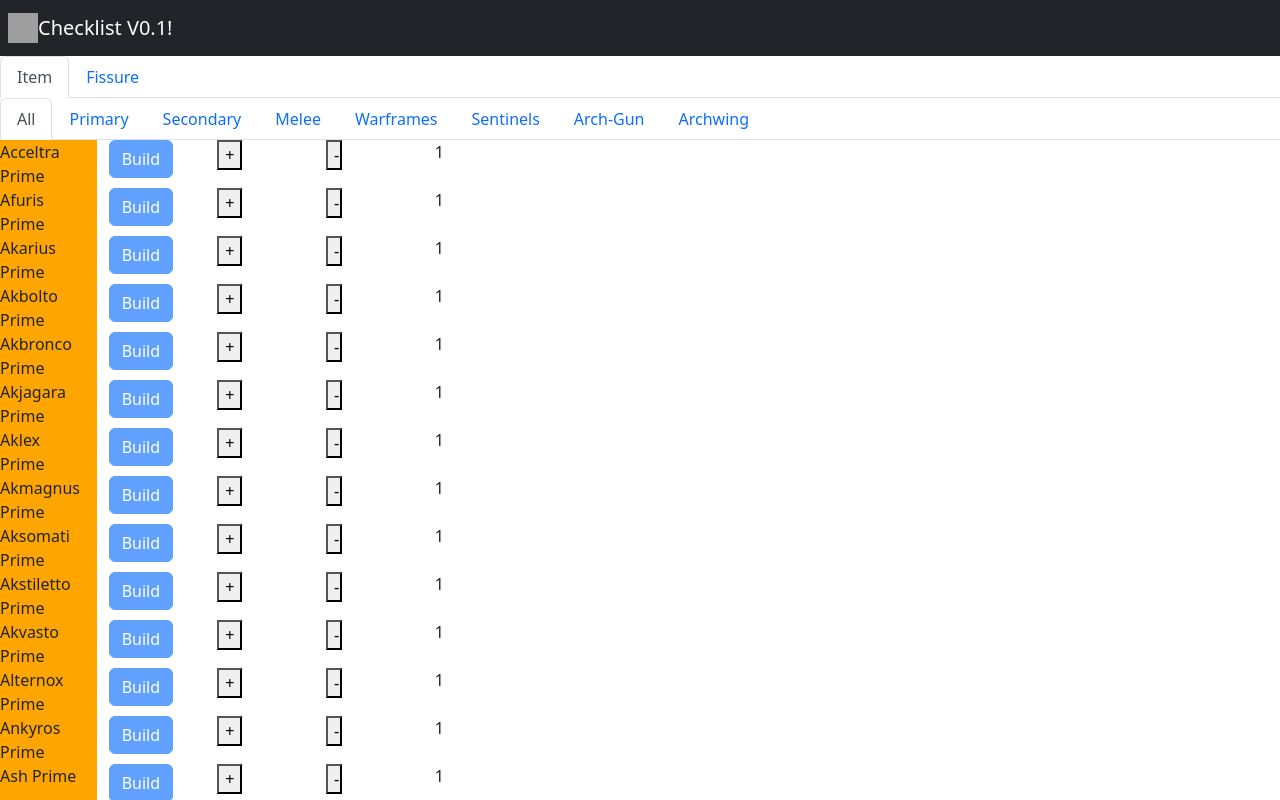
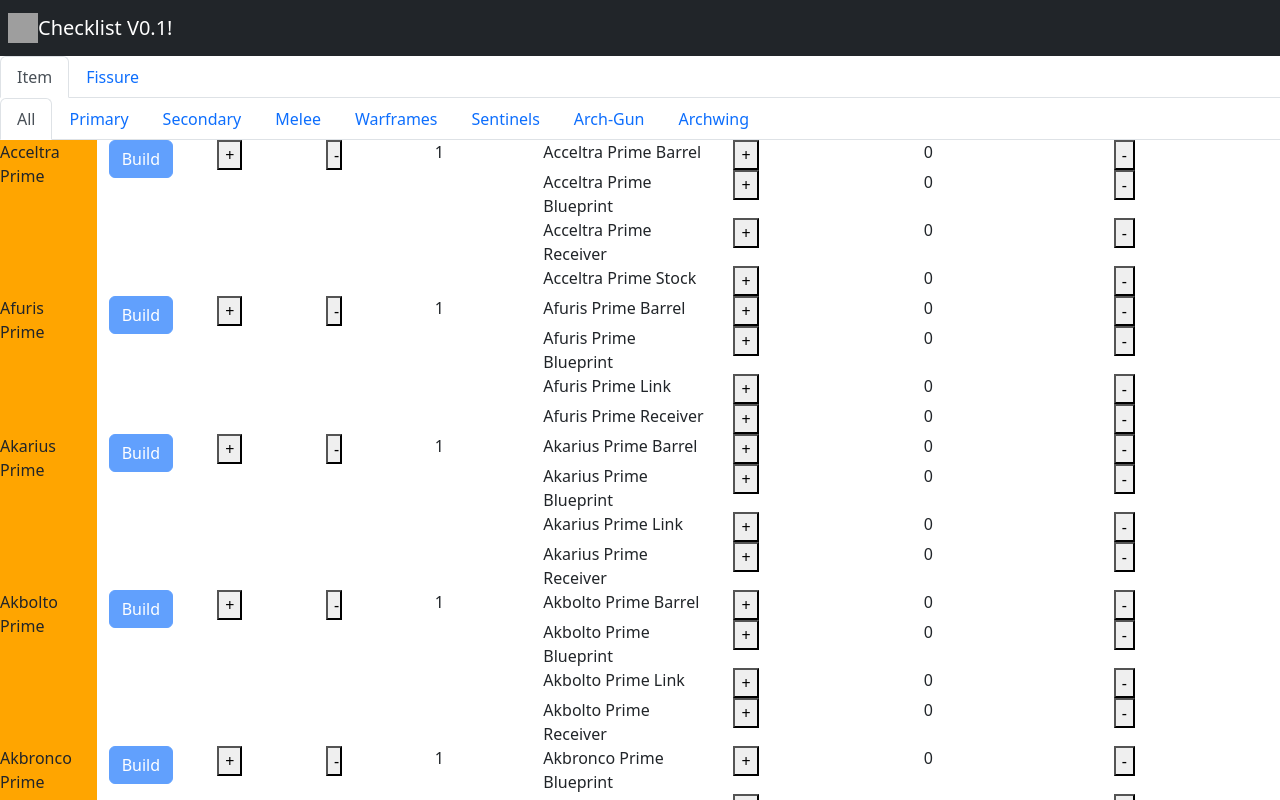
Before and after one commit to OpeltsUnlimited/warframe_checklist, a React (Vite) app: page / in a window 1280 px wide. Shown: the top 800 px of the page. Built offline with nearby package versions, Linux system fonts and the light colour scheme; grey boxes are pictures that could not be loaded.

Commit message:
Added posibility to add owned components to list.

```diff
--- a/src/PrimeItems.jsx
+++ b/src/PrimeItems.jsx
@@ -120,6 +120,28 @@
         setWantedHasAmounts(wanted)
     }
 
+    var primeComponents = []
+    for (const component of itemObject.components) {
+        primeComponents.push(
+            <div className='row'>
+                <div className='col'>
+                    {component.name}
+                </div>
+                <div className='col'>
+                    <button onClick={() => {manupulateHave(component.uniqueName, 1)}}>+</button>
+                </div>
+                <div className='col'>
+                    {wantedHasAmounts[component.uniqueName].has}
+                </div>
+                <div className='col'>
+                    <button onClick={() => {manupulateHave(component.uniqueName, -1)}}>-</button>
+                </div>
+            </div>
+        )
+    }
+
+
+
     return (
         <div className='row'>
             <div className='col-1' style={{background: color}}>
@@ -137,6 +159,9 @@
             <div className='col-1'>
                 {totalRequired[itemObject.uniqueName]}
             </div>
+            <div className='col'>
+                {primeComponents}
+            </div>
         </div>
     )
 }
```
